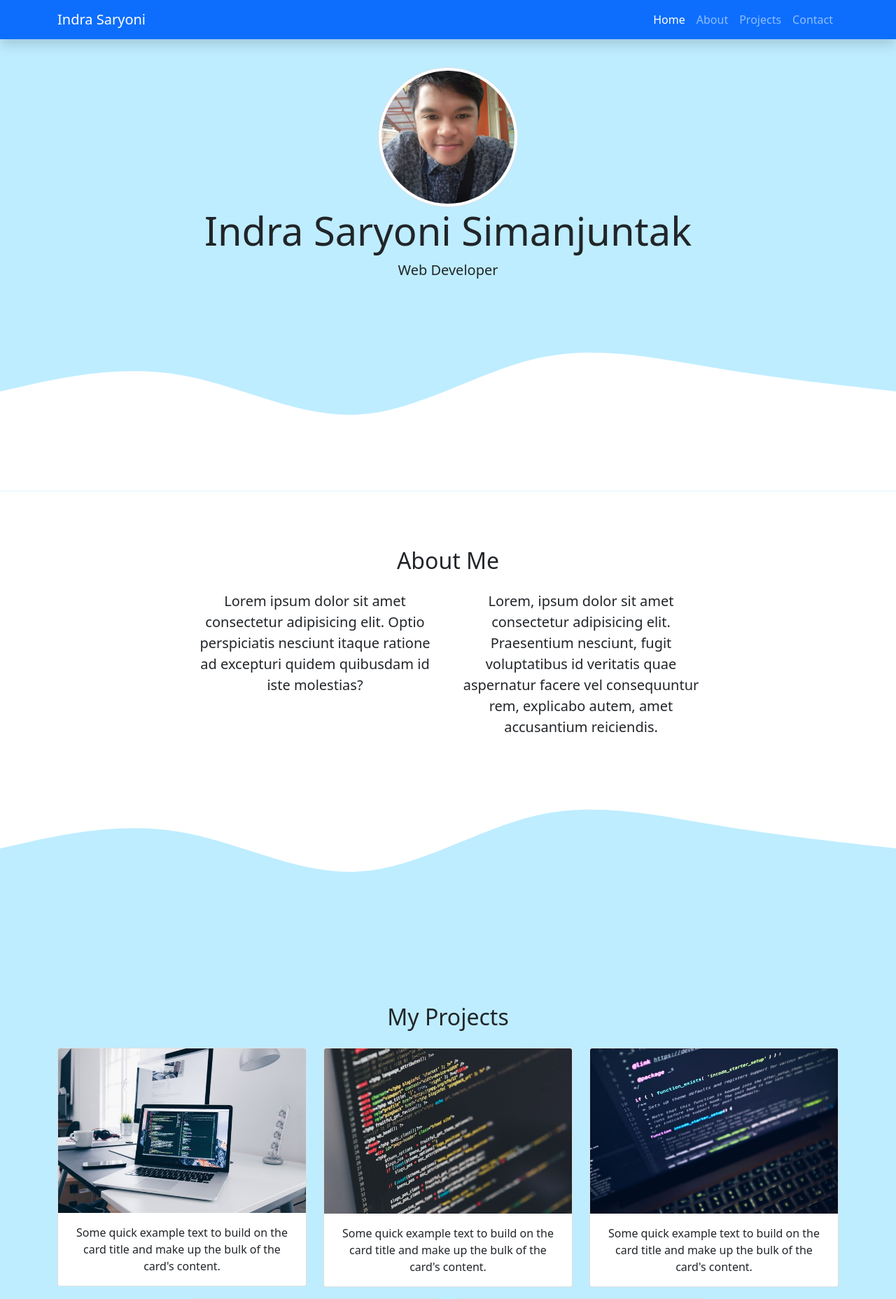
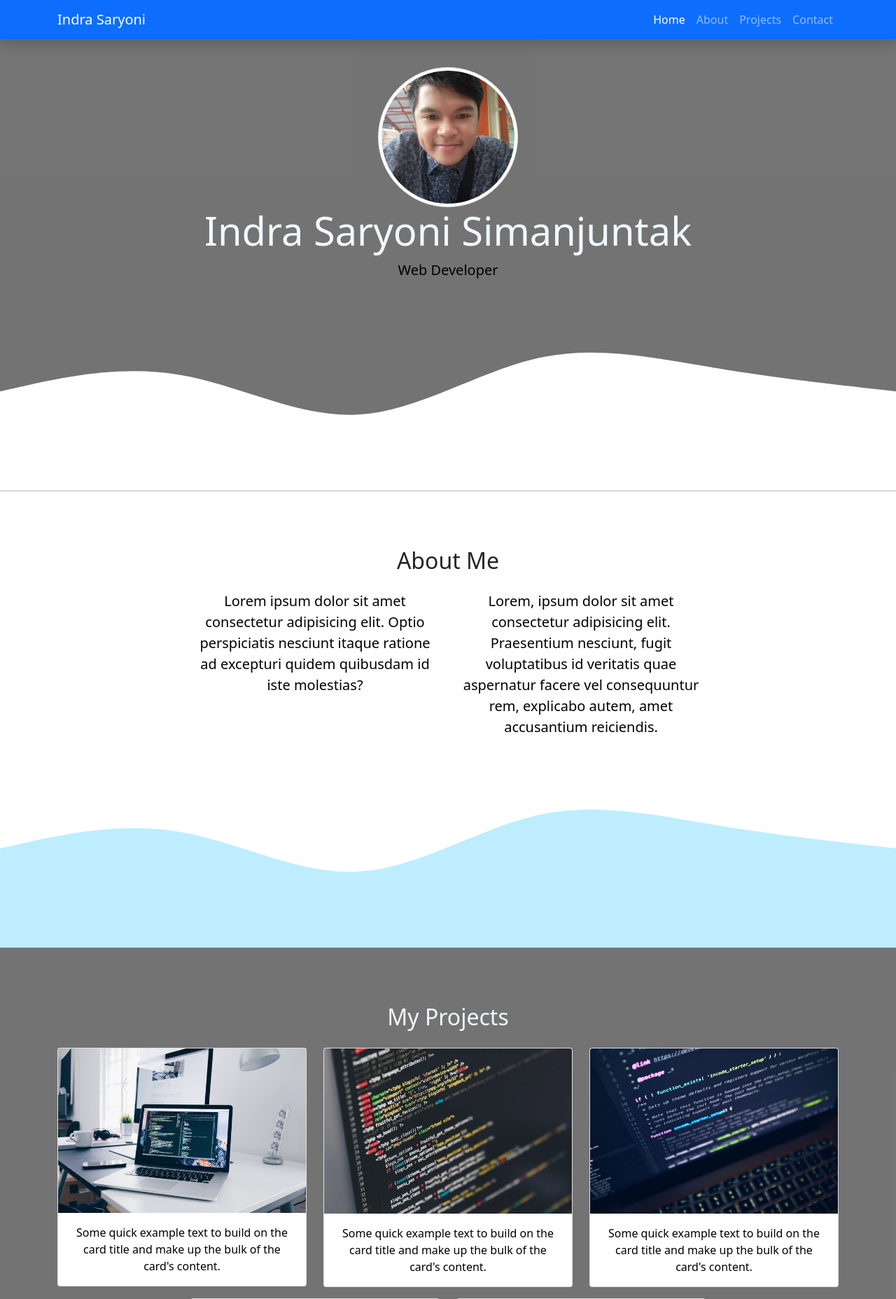
Before and after one commit to saryoni23/saryoni23.github.io, a PHP site: page / in a window 1280 px wide. Shown: the top 1856 px of the page at 70% size. Run offline with PHP 8.4, Linux system fonts and the light colour scheme; some libraries are stand-ins or nearby versions.

Commit message:
Update style.css

```diff
--- a/style.css
+++ b/style.css
@@ -1,13 +1,25 @@
 
 .jumbotron{
     padding-top: 6rem;
-    background-color: #beedff;
+    background-color: #646464e5;
 }
 
 #projects{
-    background-color: #beedff;
+    background-color: #646464e5;
+    color: aliceblue;
 }
 
 section{
     padding-top: 5rem;
 }
+
+h1{
+    color: aliceblue;
+}
+
+h4{
+    color: aliceblue;
+}
+p{
+    color: black;
+}
```
